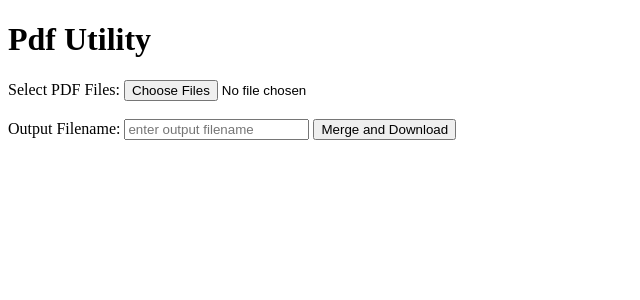
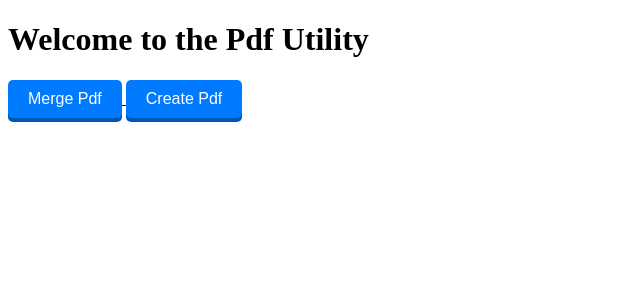
Before and after one commit to codedbyyprince/PDF-Maker-Merger-Flask-web-, a Flask app: page / in a window 1280 px wide. Shown: the top 300 px of the page, without its empty margins (0-640 px from the left). Run offline with Flask 3, Linux system fonts and the light colour scheme.

Commit message:
made seprate html files for merge and create pdf function

```diff
--- a/app.py
+++ b/app.py
@@ -7,6 +7,15 @@ app = Flask(__name__)
 @app.route('/')
 def home():
     return render_template('home.html')
+
+
+@app.route('/merge_pdf')
+def merge_page():
+    return render_template('merge_pdf.html')
+
+@app.route('/create_pdf')
+def create_page():
+    return render_template('create_pdf.html')
 
 @app.route('/merge', methods=['POST'])
 def merge_pdf():
@@ -25,5 +34,6 @@ def merge_pdf():
             as_attachment=True,
         )
 
+
 if __name__ == '__main__':
     app.run(debug=True)
--- a/templates/home.html
+++ b/templates/home.html
@@ -3,17 +3,45 @@
 <head>
     <meta charset="UTF-8">
     <meta name="viewport" content="width=device-width, initial-scale=1.0">
-    <title>Pdf Maker and Merger</title>
+    <title>Home Page</title>
+    <style>
+        .styled-button {
+            display: inline-block; /* Allows padding and margin */
+            padding: 10px 20px;
+            font-size: 16px;
+            cursor: pointer;
+            text-align: center;
+            text-decoration: none;
+            outline: none;
+            color: #fff;
+            background-color: #007bff;
+            border: none;
+            border-radius: 5px;
+            box-shadow: 0 4px #0056b3;
+        }
+
+        .styled-button:hover {
+            background-color: #0056b3;
+        }
+
+        .styled-button:active {
+            background-color: #004494;
+            box-shadow: 0 2px #003366;
+            transform: translateY(2px);
+        }
+    </style>
 </head>
 <body>
-    <h1>Pdf Utility</h1>
-    <form action="/merge" enctype="multipart/form-data" method="post" >
-        <label for="select_pdf">Select PDF Files:</label>
-        <input type="file" id="select_pdf" name="pdf" multiple accept=".pdf">
-        <br><br>
-        <label for="output_name">Output Filename:</label>
-        <input type="text" id="output_name" name="output" placeholder="enter output filename" required>
-        <button type="submit" > Merge and Download</button>
-    </form>
+
+    <h1>Welcome to the Pdf Utility</h1>
+
+
+<a href="{{ url_for('merge_page') }}">
+    <button class="styled-button">Merge Pdf</button>
+</a>
+<a href="{{ url_for('create_page') }}">
+    <button class="styled-button">Create Pdf</button>
+</a>
+
 </body>
 </html>
```
Also changed, not shown: templates/create_pdf.html (added, +11 -0 lines), templates/merge_pdf.html (added, +19 -0 lines).
